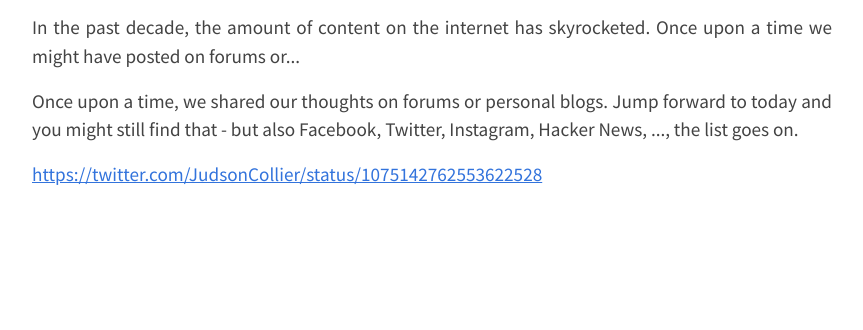
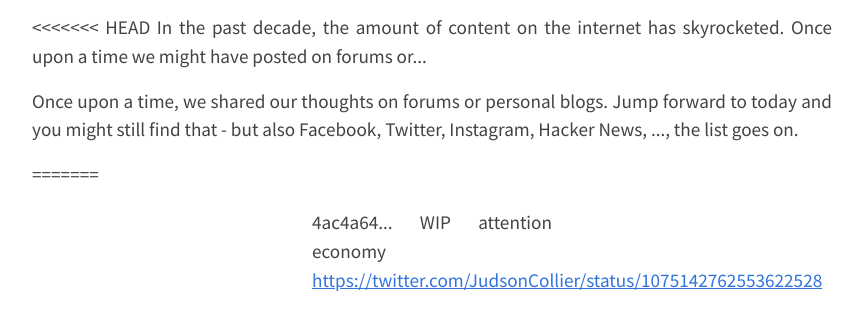
Before and after one commit to jack-lewin/jacklewin.com, a Gatsby site: page /blog/attention-economy in a window 1280 px wide. Shown: the part 690-1020 px from the top of the page, without its empty margins (32-895 px from the left). Before the commit the page ends 959 px from the top, so only its background shows below. Built offline with nearby package versions, Linux system fonts and the light colour scheme; Gatsby itself is replaced by a stand-in of ours.

Commit message:
WIP conflicts

```diff
--- a/src/pages/blog/attention-economy.md
+++ b/src/pages/blog/attention-economy.md
@@ -21,8 +21,11 @@ tags:
 
 I also spent too much time scrolling through Twitter (I'm sure I'm not the only one), and not enough time creating. Besides that, I spent too much time staring at screens in general. This is a slightly more difficult issue, because my job involves spending a majority of my day looking at screens and typing away. If you happen to find a way to write software without looking at a screen all day, hit me up&hellip; Over the summer I tried to spend a lot of my spare time outdoors, but this tailed off in the winter. I've become much more aware of [attention](https://jon.gold/2018/02/exhaust-ports/) and mindful technology &ndash; something I'd like to explore more in 2019. Maybe that's a blog post in itself&hellip;
 
+<<<<<<< HEAD
 In the past decade, the amount of content on the internet has skyrocketed. Once upon a time we might have posted on forums or...
 
 Once upon a time, we shared our thoughts on forums or personal blogs. Jump forward to today and you might still find that - but also Facebook, Twitter, Instagram, Hacker News, ..., the list goes on.
 
+=======
+>>>>>>> 4ac4a64... WIP attention economy
 https://twitter.com/JudsonCollier/status/1075142762553622528
```
